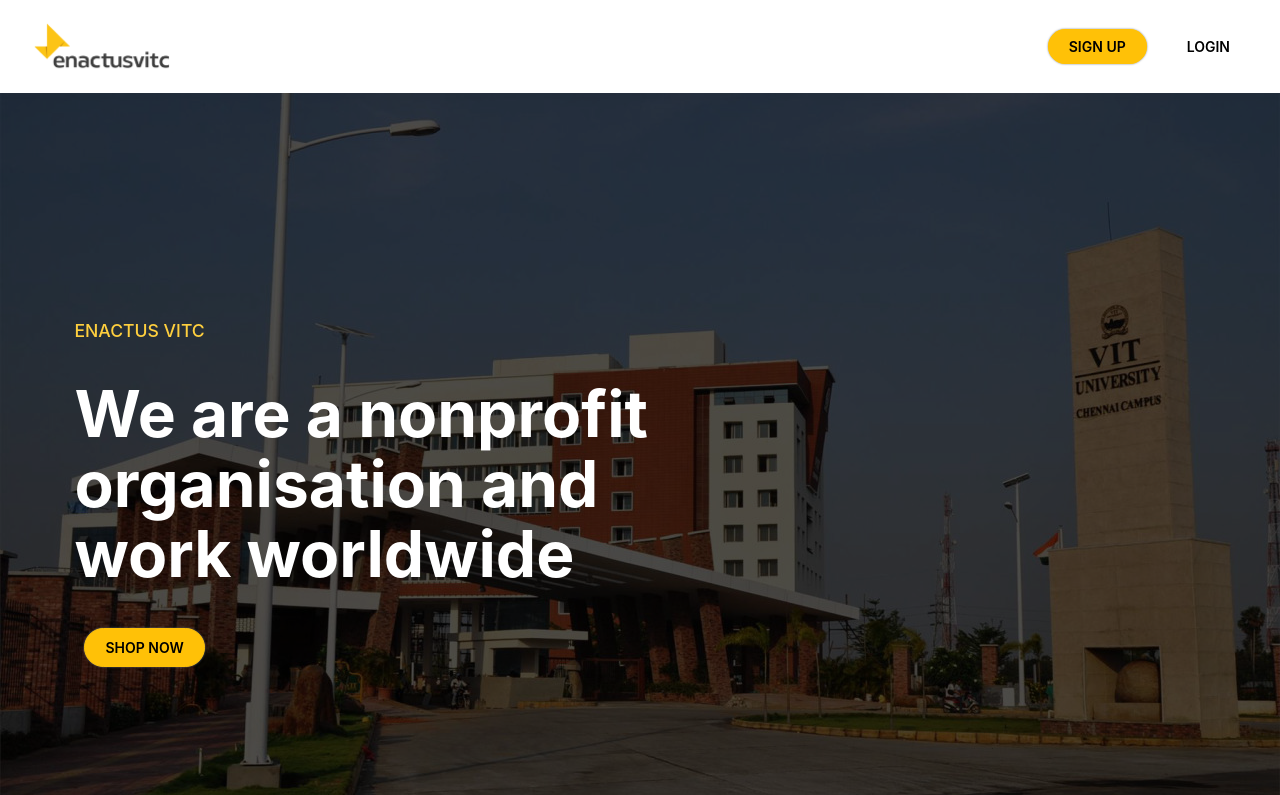
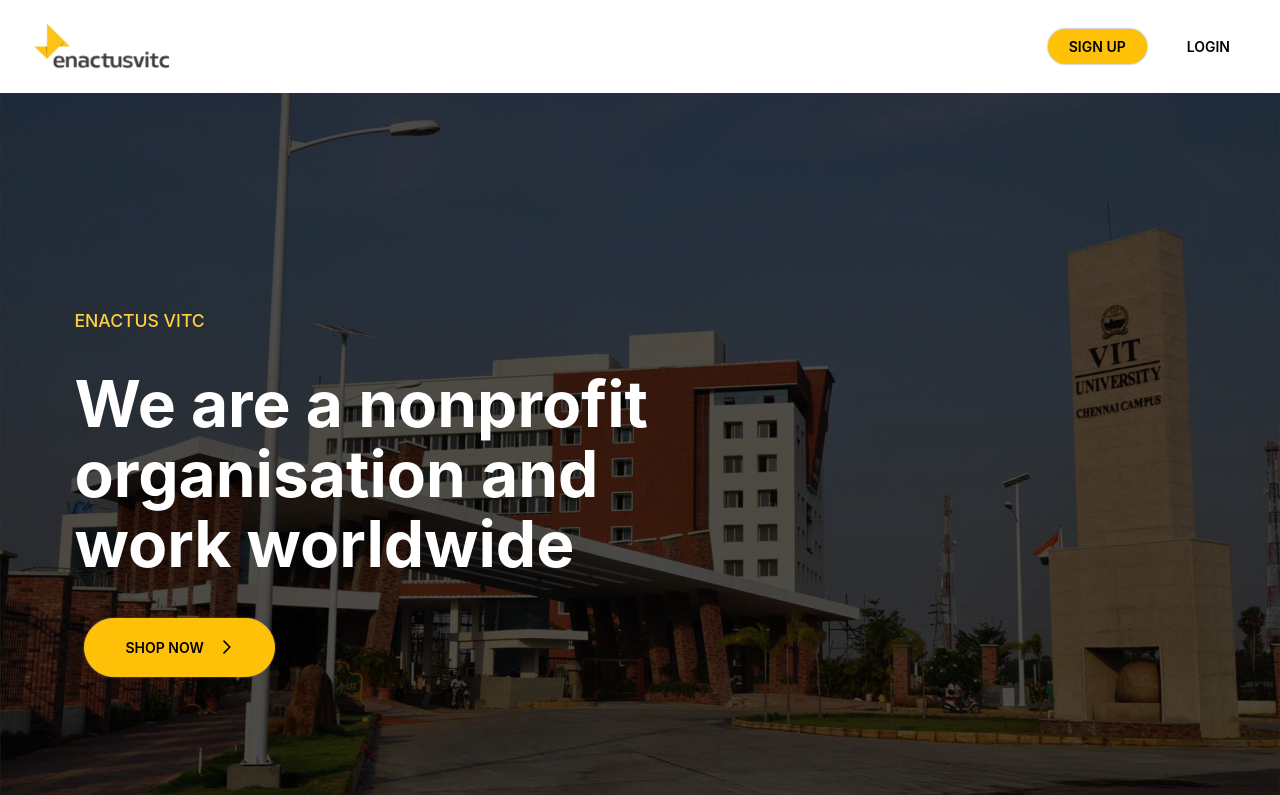
Before and after one commit to mohammadshaad/enactus, a React (Create React App) app: page / in a window 1280 px wide. Shown: the top 795 px of the page. Built offline with nearby package versions, Linux system fonts and the light colour scheme; no server answers; the database is empty.

Commit message:
:fire: Major Improvements :white_check_mark:

```diff
--- a/src/Components/Hero.js
+++ b/src/Components/Hero.js
@@ -12,7 +12,21 @@
               We are a nonprofit organisation and work worldwide
             </h1>
             <Link to="/products">
-              <button className="shop-now">SHOP NOW</button>
+              <button className="shop-now">
+                SHOP NOW
+                <svg
+                  xmlns="http://www.w3.org/2000/svg"
+                  viewBox="0 0 24 24"
+                  fill="none"
+                  stroke="currentColor"
+                  stroke-width="2"
+                  stroke-linecap="round"
+                  stroke-linejoin="round"
+                  className="link-icon"
+                >
+                  <path d="M12 5l7 7-7 7" />
+                </svg>
+              </button>
             </Link>
           </div>
         </div>
--- a/src/index.css
+++ b/src/index.css
@@ -116,14 +116,14 @@
 }
 
 .navlink {
-    text-decoration: none;
+    text-decoration: none !important;
     color: var(--black);
     transition: all;
     transition-duration: 0.2s;
 }
 
 .navlink:hover {
-    text-decoration: underline;
+    text-decoration: none !important;
     color: var(--gray);
     text-underline-offset: 5px;
     transition: all;
@@ -207,13 +207,14 @@
 
 .shop-now {
     cursor: pointer;
-    text-decoration: none;
-    padding: 8px 20px;
+    display: flex;
+    align-items: center;
+    justify-content: center;
+    padding: 18px 40px;
     border-radius: 100px;
     color: var(--black);
     font-size: 14px;
     font-weight: 600;
-    outline: none;
     border: 1px solid var(--yellow);
     background-color: var(--yellow);
     margin-left: 10px;
@@ -222,8 +223,10 @@
     transition-duration: 0.2s;
 }
 
+
 .shop-now:hover {
-    text-decoration: none;
+    text-decoration: underline;
+    text-underline-offset: 5px;
     background-color: transparent;
     box-shadow: 2px 4px var(--yellow);
     color: var(--white);
@@ -232,6 +235,12 @@
     transition-duration: 0.2s;
 }
 
+
+.link-icon {
+    width: 20px;
+    height: 20px;
+    margin-left: 10px;
+}
 
 
 .landing__container {
```
Also changed, not shown: src/images/external-link.png (added).
